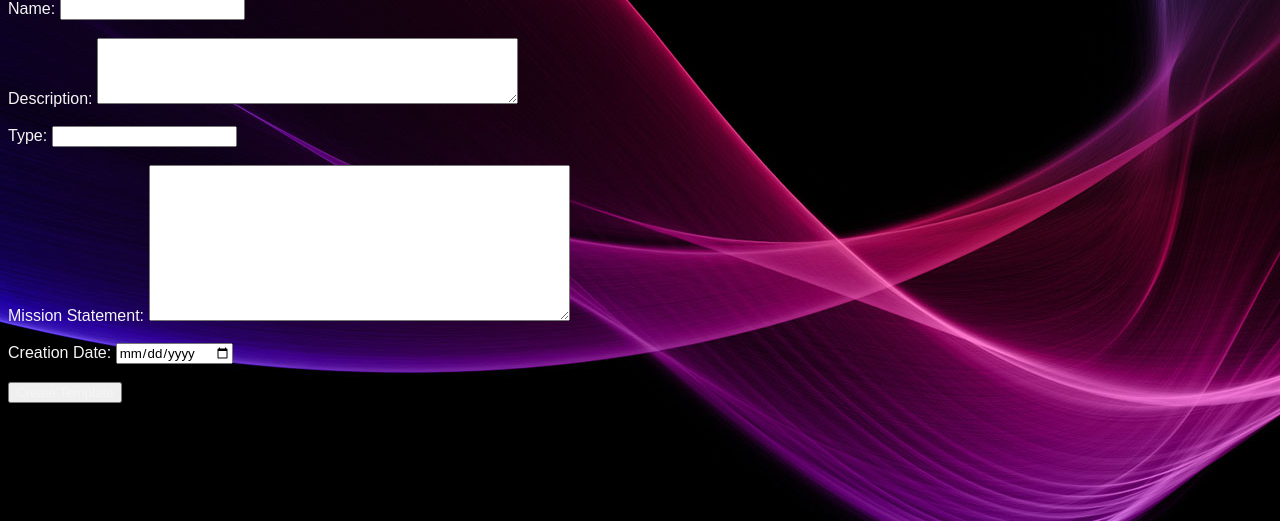
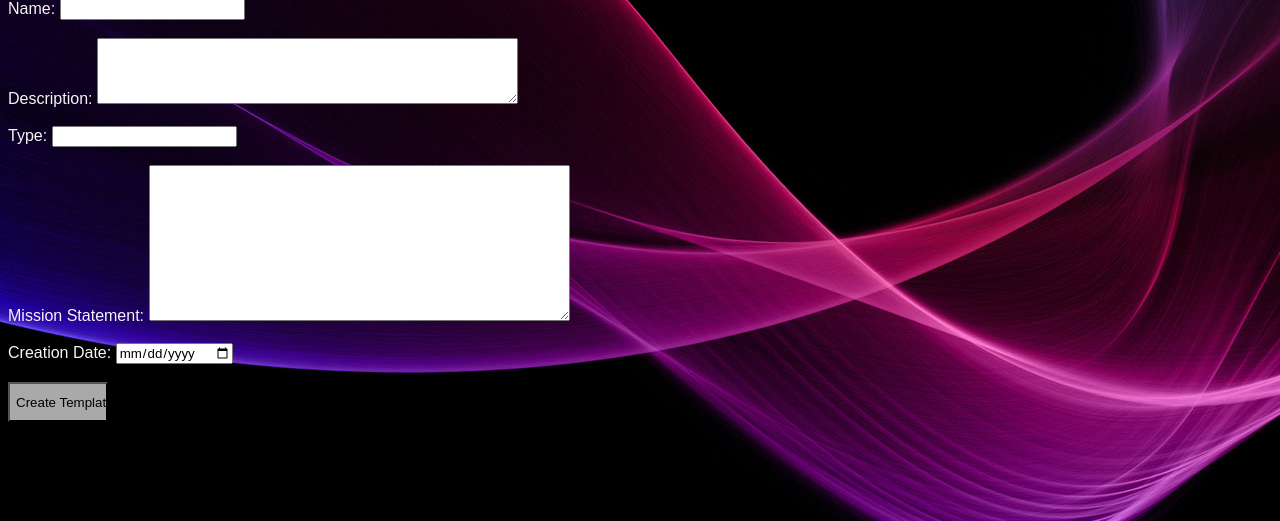
Before and after one commit to Capttech/unit-5-unit-project, a Django app: page /add_business/ in a window 1280 px wide. Shown: the part 279-800 px from the top of the page. Run offline with Django 4.2, Linux system fonts and the light colour scheme; a user stored in the database is signed in; data comes from the database, SQL or seed files in the repository; both versions use the stored data as it was after the commit; some libraries are stand-ins or nearby versions.

Commit message:
styling again

```diff
--- a/unitProject/app/static/styles.css
+++ b/unitProject/app/static/styles.css
@@ -91,12 +91,18 @@ body {
     text-decoration: none;
 }
 
+.link {
+    width: 100px;
+    height: 40px;
+    background-color: darkgray;
+    color: black;
+}
 
 
 
 
 
-
+/* not sure if we need these */
 
 .nav_menu {
     overflow: hidden;
```
Also changed, not shown: unitProject/db.sqlite3.
